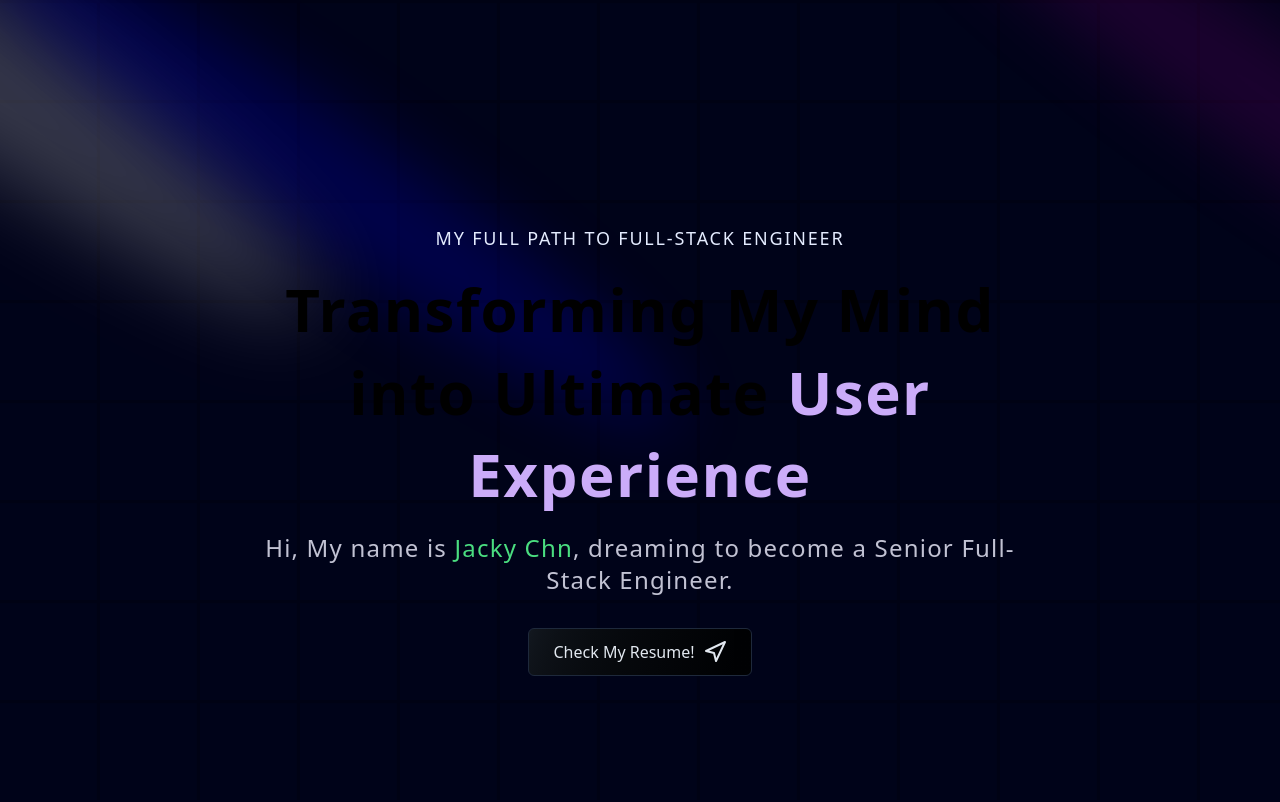
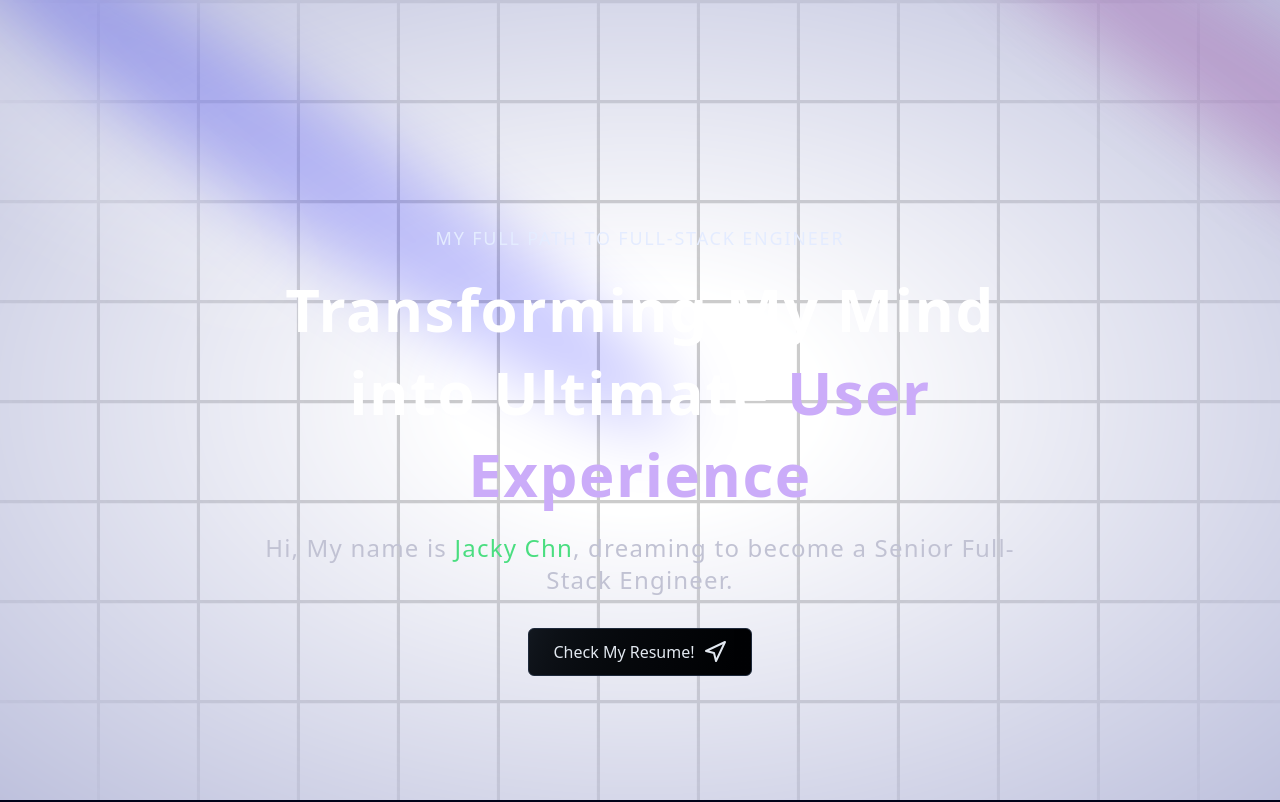
Before and after one commit to JackyChn/Protfolio, a Next.js app: page / in a window 1280 px wide. Shown: the top 802 px of the page. Built offline with nearby package versions, Linux system fonts and the light colour scheme; no server answers.

Commit message:
Fix: white grid & Title white

```diff
--- a/app/_components/Hero.tsx
+++ b/app/_components/Hero.tsx
@@ -20,8 +20,8 @@
       </div>
 
       {/* Background */}
-      <div className="h-screen w-full dark:bg-black-100 dark:bg-grid-white/[0.05] bg-grid-black/[0.2] absolute top-0 left-0 flex items-center justify-center">
-        <div className="absolute pointer-events-none inset-0 flex items-center justify-center dark:bg-black-100 [mask-image:radial-gradient(ellipse_at_center,transparent_20%,black)]"></div>
+      <div className="h-screen w-full dark:bg-black-100 bg-white dark:bg-grid-white/[0.05] bg-grid-black/[0.2] absolute top-0 left-0 flex items-center justify-center">
+        <div className="absolute pointer-events-none inset-0 flex items-center justify-center dark:bg-black-100 bg-white-100 [mask-image:radial-gradient(ellipse_at_center,transparent_20%,black)]"></div>
         {/* Add any sentences within <p> to show upon the grid */}
         <p className="text-4xl sm:text-7xl font-bold relative z-20 bg-clip-text text-transparent bg-gradient-to-b from-neutral-100 to-neutral-900 py-8"></p>
       </div>
@@ -35,7 +35,7 @@
 
           {/* Main Word */}
           <TextGenerateEffect
-            className="text-center text-[40px] md:text-5xl lg:text-6xl text-white-100"
+            className="text-center text-[40px] md:text-5xl lg:text-6xl"
             words="Transforming My Mind into Ultimate User Experience"
             duration={1.5}
           />
--- a/app/_components/ui/TextGenerateEffect.tsx
+++ b/app/_components/ui/TextGenerateEffect.tsx
@@ -37,9 +37,7 @@
           return (
             <motion.span
               key={word + idx}
-              className={`${
-                idx > 4 ? "text-purple" : "dark:text-white text-black"
-              } opacity-0`}
+              className={`${idx > 4 ? "text-purple" : "text-white"} opacity-0`}
               style={{
                 filter: filter ? "blur(10px)" : "none",
               }}
@@ -55,7 +53,7 @@
   return (
     <div className={cn("font-bold", className)}>
       <div className="my-4">
-        <div className=" dark:text-white text-black leading-snug tracking-wide">
+        <div className=" text-white leading-snug tracking-wide">
           {renderWords()}
         </div>
       </div>
```
